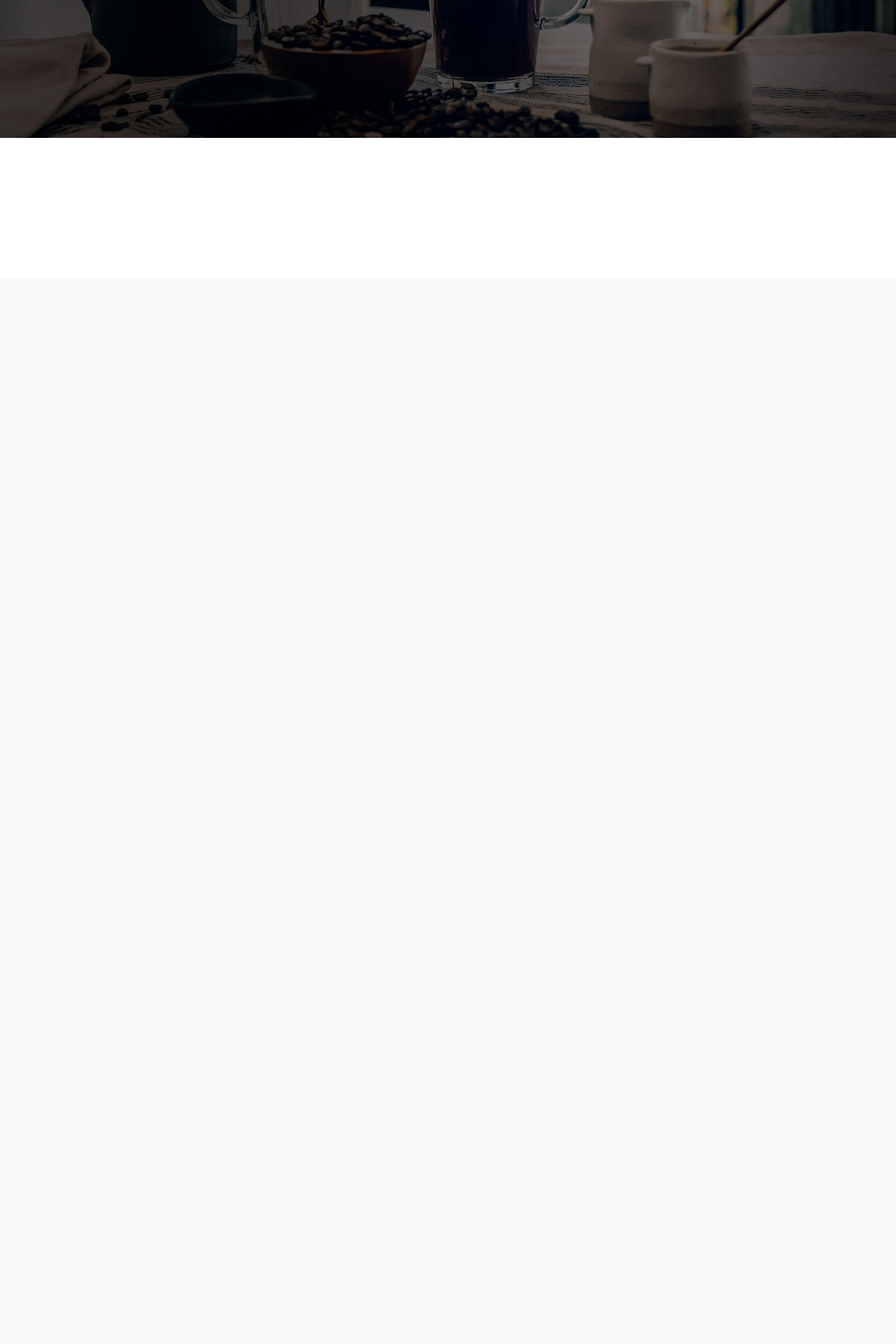
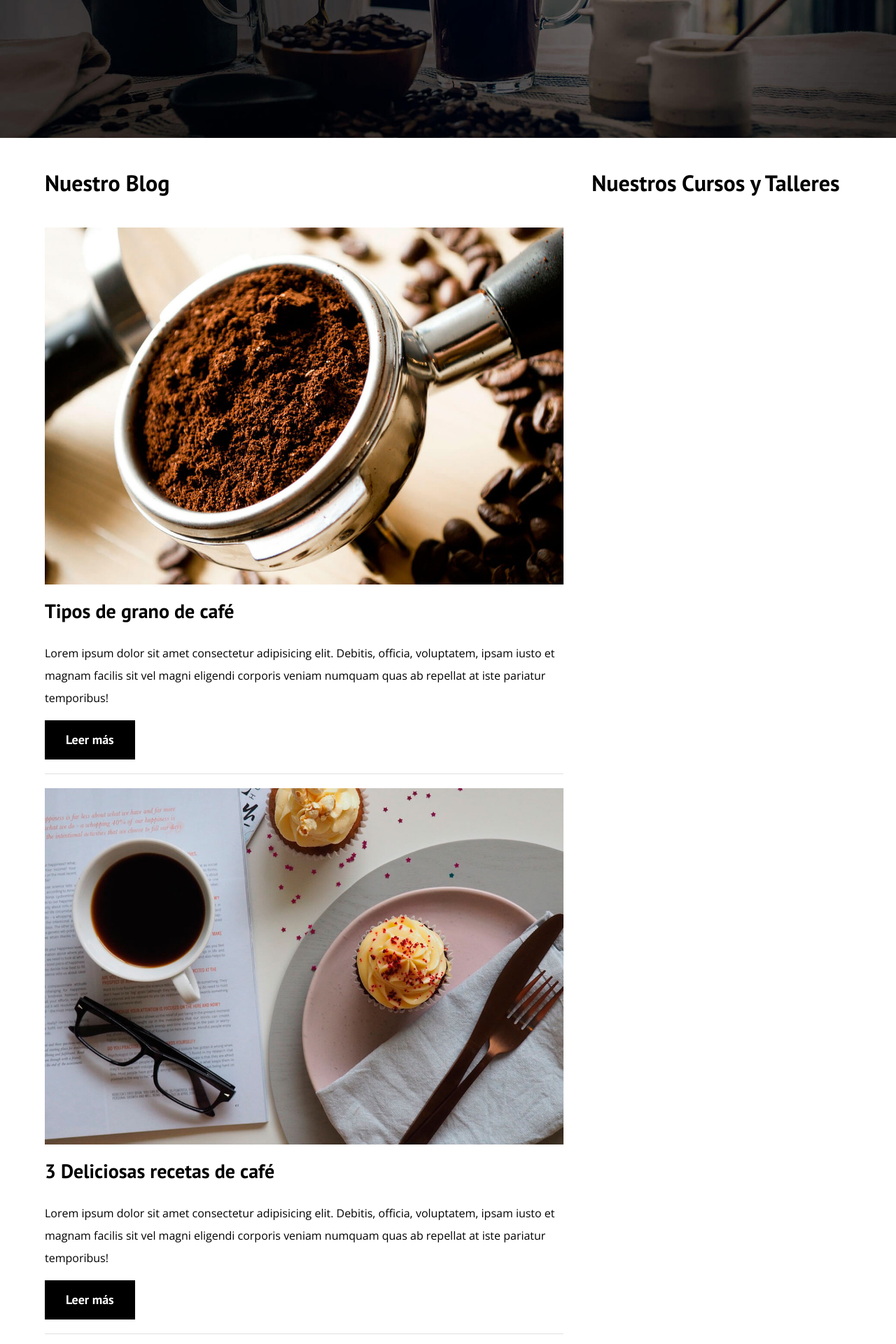
Before and after one commit to miguelex/DWC, a PHP site: page / in a window 1280 px wide. Shown: the part 403-2323 px from the top of the page at 70% size. Before the commit the page ends 800 px from the top, so only its background shows below. Run offline with PHP 8.4, Linux system fonts and the light colour scheme.

Commit message:
feat (BlogCafe): Add Blog section

```diff
--- a/blogdecafe/css/style.css
+++ b/blogdecafe/css/style.css
@@ -3,6 +3,7 @@
     --fuenteParrafos: 'Open Sans', sans-serif;
 
     --primario:#784c3c;
+    --gris: #e1e1e1;
     --blanco: #ffffff;
     --negro: #000000;
 }
@@ -76,10 +77,10 @@ img {
 
 .header {
     background-image: url(../img/banner.jpg);
+    height: 60rem;
     background-size: cover;
+    background-repeat: no-repeat;
     background-position: center center;
-    background-repeat: no-repeat;
-    height: 60rem;
 }
 
 .header__texto {
@@ -127,3 +128,43 @@ img {
     font-size: 1.8rem;
     color: var(--blanco);
 }
+
+@media (min-width: 768px) {
+    .contenido-principal {
+        display: grid;
+        grid-template-columns: 2fr 1fr;
+        column-gap: 4rem;
+    }
+}
+
+.entrada {
+    border-bottom: 1px solid var(--gris);
+    margin-bottom: 2rem;
+}
+
+.entrada:last-of-type {
+    border-bottom: none;
+    margin: 0;
+}
+
+.boton {
+    display: block;
+    font-family: var(--fuenteHeading);
+    color: var(--blanco);
+    text-align: center;
+    padding: 1rem 3rem;
+    font-size: 1.8rem;
+    font-weight: 700;
+    margin-bottom: 2rem;
+}
+
+@media (min-width: 768px) {
+    .boton {
+        display: inline-block;
+    }
+}
+
+.boton--primario {
+    background-color: var(--negro);
+
+}
--- a/blogdecafe/index.html
+++ b/blogdecafe/index.html
@@ -30,5 +30,44 @@
             <p class="no-margin">Aprende de los experos con las mejores recetas y consejos</p>
         </div>
     </header>
+
+    <div class="contenedor contenido-principal">
+        <main class="blog">
+            <h3>Nuestro Blog</h3>
+            <article class="entrada">
+                <div class="entrada__imagen">
+                    <img src="img/blog1.jpg" alt="imagen blog">
+                </div>
+                <div class="entrada__contenido">
+                    <h4 class="no-margin">Tipos de grano de café</h4>
+                    <p>Lorem ipsum dolor sit amet consectetur adipisicing elit. Debitis, officia, voluptatem, ipsam iusto et magnam facilis sit vel magni eligendi corporis veniam numquam quas ab repellat at iste pariatur temporibus!</p>
+                    <a href="entrada.html" class="boton boton--primario">Leer más</a>
+                </div>
+            </article>
+            <article class="entrada">
+                <div class="entrada__imagen">
+                    <img src="img/blog2.jpg" alt="imagen blog">
+                </div>
+                <div class="entrada__contenido">
+                    <h4 class="no-margin">3 Deliciosas recetas de café</h4>
+                    <p>Lorem ipsum dolor sit amet consectetur adipisicing elit. Debitis, officia, voluptatem, ipsam iusto et magnam facilis sit vel magni eligendi corporis veniam numquam quas ab repellat at iste pariatur temporibus!</p>
+                    <a href="entrada.html" class="boton boton--primario">Leer más</a>
+                </div>
+            </article>
+            <article class="entrada">
+                <div class="entrada__imagen">
+                    <img src="img/blog3.jpg" alt="imagen blog">
+                </div>
+                <div class="entrada__contenido">
+                    <h4 class="no-margin">Beneficios del café</h4>
+                    <p>Lorem ipsum dolor sit amet consectetur adipisicing elit. Debitis, officia, voluptatem, ipsam iusto et magnam facilis sit vel magni eligendi corporis veniam numquam quas ab repellat at iste pariatur temporibus!</p>
+                    <a href="entrada.html" class="boton boton--primario">Leer más</a>
+                </div>
+            </article>
+        </main>
+        <aside class="sidebar">
+            <h3>Nuestros Cursos y Talleres</h3>
+        </aside>
+    </div>
 </body>
 </html>
```
